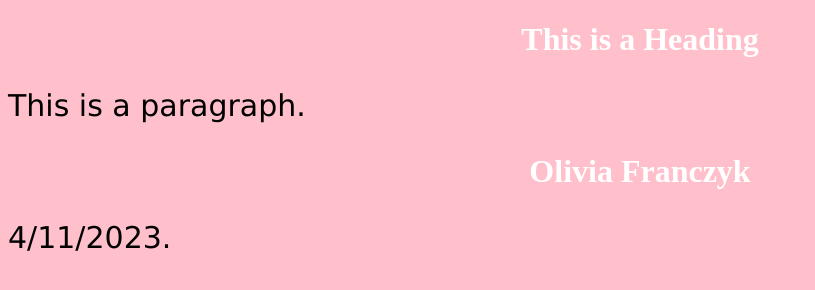
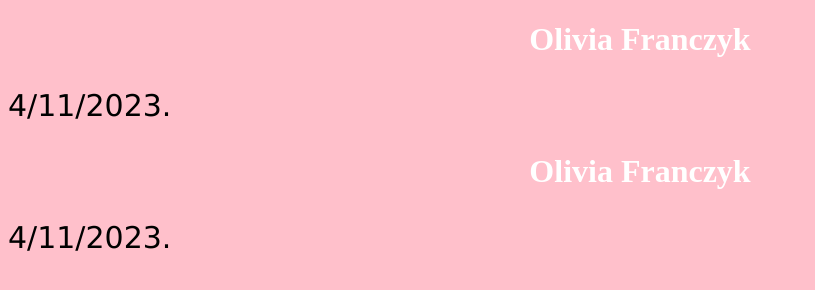
Before and after one commit to oliviafranczyk/oliviafranczyk.github.io, a plain HTML site: page index.html in a window 1280 px wide. Shown: the whole page, without its empty margins (0-815 px from the left). Drawn offline with Linux system fonts and the light colour scheme.

Commit message:
Update index.html

```diff
--- a/index.html
+++ b/index.html
@@ -7,8 +7,8 @@
 </head>
 <body>
 
-<h1>This is a Heading</h1>
-<p>This is a paragraph.</p>
+<h1>Olivia Franczyk</h1>
+<p>4/11/2023.</p>
 
 </body>
 </html>
```
